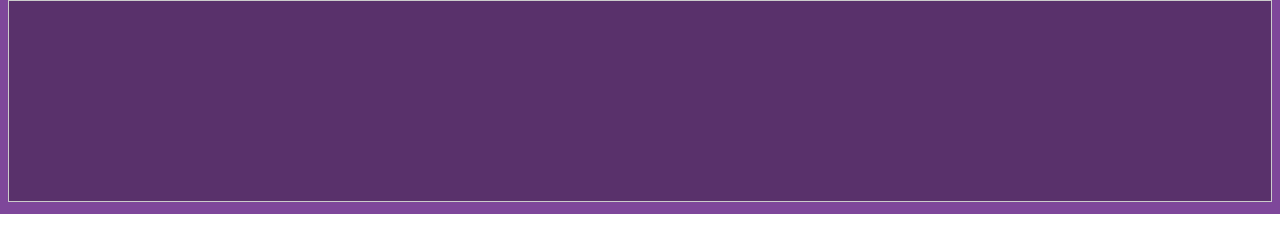
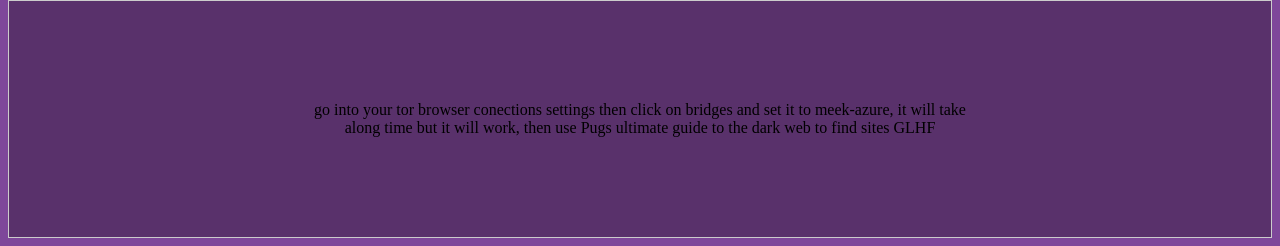
Before and after one commit to exoticsonions505/exoticsonions505.github.io, a plain HTML site: page index.html in a window 1280 px wide. Shown: the part 586-832 px from the top of the page. Before the commit the page ends 800 px from the top, so only its background shows below. Drawn offline with Linux system fonts and the light colour scheme.

Commit message:
Update index.html

```diff
--- a/index.html
+++ b/index.html
@@ -48,6 +48,8 @@
      h2 {
             margin-top: 30px;
             font-size: 46px;
+    p1 {
+    }
   </style>
 
 
@@ -70,7 +72,8 @@
   <h2> Let me Show you how...</h2>
 
 <div id="bypassMETHOD">
-
+<p1>go into your tor browser conections settings then click on bridges and  set it to meek-azure, it will take along time but it will work, then use Pugs ultimate guide to the dark web to find sites
+GLHF</p1>
 </div>
 
   <script>const toggleDivButton = document.getElementById('toggleDivButton');
```
